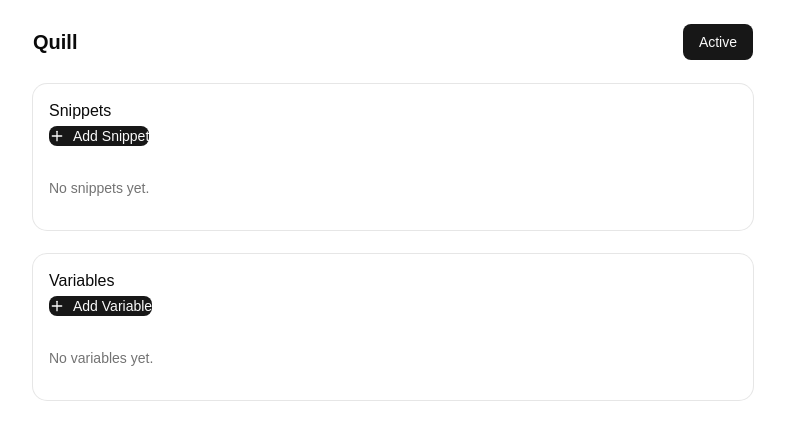
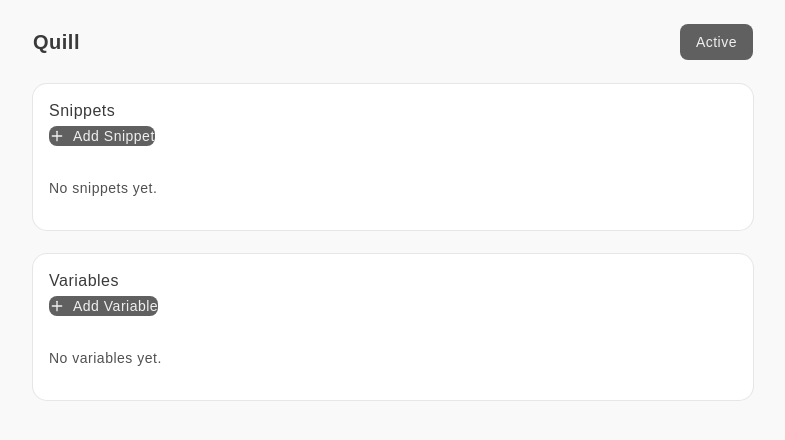
Before and after one commit to Elixir-Piloting/quill, a React (Vite) app: page / in a window 1280 px wide. Shown: the top 440 px of the page, without its empty margins (247-1032 px from the left). Built offline with nearby package versions, Linux system fonts and the light colour scheme; the HTML template or start-up script is replaced by a standard one.

Commit message:
apply custom theme (Architects Daughter, offset shadows, tracking)

```diff
--- a/src/index.css
+++ b/src/index.css
@@ -1,130 +1,184 @@
 @import "tailwindcss";
 @import "tw-animate-css";
 @import "shadcn/tailwind.css";
-@import "@fontsource-variable/geist";
 
 @custom-variant dark (&:is(.dark *));
 
-@theme inline {
-    --font-heading: var(--font-sans);
-    --font-sans: 'Geist Variable', sans-serif;
-    --color-sidebar-ring: var(--sidebar-ring);
-    --color-sidebar-border: var(--sidebar-border);
-    --color-sidebar-accent-foreground: var(--sidebar-accent-foreground);
-    --color-sidebar-accent: var(--sidebar-accent);
-    --color-sidebar-primary-foreground: var(--sidebar-primary-foreground);
-    --color-sidebar-primary: var(--sidebar-primary);
-    --color-sidebar-foreground: var(--sidebar-foreground);
-    --color-sidebar: var(--sidebar);
-    --color-chart-5: var(--chart-5);
-    --color-chart-4: var(--chart-4);
-    --color-chart-3: var(--chart-3);
-    --color-chart-2: var(--chart-2);
-    --color-chart-1: var(--chart-1);
-    --color-ring: var(--ring);
-    --color-input: var(--input);
-    --color-border: var(--border);
-    --color-destructive: var(--destructive);
-    --color-accent-foreground: var(--accent-foreground);
-    --color-accent: var(--accent);
-    --color-muted-foreground: var(--muted-foreground);
-    --color-muted: var(--muted);
-    --color-secondary-foreground: var(--secondary-foreground);
-    --color-secondary: var(--secondary);
-    --color-primary-foreground: var(--primary-foreground);
-    --color-primary: var(--primary);
-    --color-popover-foreground: var(--popover-foreground);
-    --color-popover: var(--popover);
-    --color-card-foreground: var(--card-foreground);
-    --color-card: var(--card);
-    --color-foreground: var(--foreground);
-    --color-background: var(--background);
-    --radius-sm: calc(var(--radius) * 0.6);
-    --radius-md: calc(var(--radius) * 0.8);
-    --radius-lg: var(--radius);
-    --radius-xl: calc(var(--radius) * 1.4);
-    --radius-2xl: calc(var(--radius) * 1.8);
-    --radius-3xl: calc(var(--radius) * 2.2);
-    --radius-4xl: calc(var(--radius) * 2.6);
-}
-
 :root {
-    --background: oklch(1 0 0);
-    --foreground: oklch(0.145 0 0);
-    --card: oklch(1 0 0);
-    --card-foreground: oklch(0.145 0 0);
-    --popover: oklch(1 0 0);
-    --popover-foreground: oklch(0.145 0 0);
-    --primary: oklch(0.205 0 0);
-    --primary-foreground: oklch(0.985 0 0);
-    --secondary: oklch(0.97 0 0);
-    --secondary-foreground: oklch(0.205 0 0);
-    --muted: oklch(0.97 0 0);
-    --muted-foreground: oklch(0.556 0 0);
-    --accent: oklch(0.97 0 0);
-    --accent-foreground: oklch(0.205 0 0);
-    --destructive: oklch(0.577 0.245 27.325);
-    --border: oklch(0.922 0 0);
-    --input: oklch(0.922 0 0);
-    --ring: oklch(0.708 0 0);
-    --chart-1: oklch(0.87 0 0);
-    --chart-2: oklch(0.556 0 0);
-    --chart-3: oklch(0.439 0 0);
-    --chart-4: oklch(0.371 0 0);
-    --chart-5: oklch(0.269 0 0);
-    --radius: 0.625rem;
-    --sidebar: oklch(0.985 0 0);
-    --sidebar-foreground: oklch(0.145 0 0);
-    --sidebar-primary: oklch(0.205 0 0);
-    --sidebar-primary-foreground: oklch(0.985 0 0);
-    --sidebar-accent: oklch(0.97 0 0);
-    --sidebar-accent-foreground: oklch(0.205 0 0);
-    --sidebar-border: oklch(0.922 0 0);
-    --sidebar-ring: oklch(0.708 0 0);
+  --background: oklch(0.9821 0 0);
+  --foreground: oklch(0.3485 0 0);
+  --card: oklch(1.0000 0 0);
+  --card-foreground: oklch(0.3485 0 0);
+  --popover: oklch(1.0000 0 0);
+  --popover-foreground: oklch(0.3485 0 0);
+  --primary: oklch(0.4891 0 0);
+  --primary-foreground: oklch(0.9551 0 0);
+  --secondary: oklch(0.9006 0 0);
+  --secondary-foreground: oklch(0.3485 0 0);
+  --muted: oklch(0.9158 0 0);
+  --muted-foreground: oklch(0.4313 0 0);
+  --accent: oklch(0.9354 0.0456 94.8549);
+  --accent-foreground: oklch(0.4015 0.0436 37.9587);
+  --destructive: oklch(0.6627 0.0978 20.0041);
+  --destructive-foreground: oklch(1.0000 0 0);
+  --border: oklch(0.5538 0.0025 17.2320);
+  --input: oklch(1.0000 0 0);
+  --ring: oklch(0.7058 0 0);
+  --chart-1: oklch(0.3211 0 0);
+  --chart-2: oklch(0.4495 0 0);
+  --chart-3: oklch(0.5693 0 0);
+  --chart-4: oklch(0.6830 0 0);
+  --chart-5: oklch(0.7921 0 0);
+  --sidebar: oklch(0.9551 0 0);
+  --sidebar-foreground: oklch(0.3485 0 0);
+  --sidebar-primary: oklch(0.4891 0 0);
+  --sidebar-primary-foreground: oklch(0.9551 0 0);
+  --sidebar-accent: oklch(0.9354 0.0456 94.8549);
+  --sidebar-accent-foreground: oklch(0.4015 0.0436 37.9587);
+  --sidebar-border: oklch(0.8078 0 0);
+  --sidebar-ring: oklch(0.7058 0 0);
+  --font-sans: Architects Daughter, sans-serif;
+  --font-serif: "Times New Roman", Times, serif;
+  --font-mono: "Courier New", Courier, monospace;
+  --radius: 0.625rem;
+  --shadow-x: 1px;
+  --shadow-y: 4px;
+  --shadow-blur: 5px;
+  --shadow-spread: 0px;
+  --shadow-opacity: 0.03;
+  --shadow-color: #000000;
+  --shadow-2xs: 1px 4px 5px 0px hsl(0 0% 0% / 0.01);
+  --shadow-xs: 1px 4px 5px 0px hsl(0 0% 0% / 0.01);
+  --shadow-sm: 1px 4px 5px 0px hsl(0 0% 0% / 0.03), 1px 1px 2px -1px hsl(0 0% 0% / 0.03);
+  --shadow: 1px 4px 5px 0px hsl(0 0% 0% / 0.03), 1px 1px 2px -1px hsl(0 0% 0% / 0.03);
+  --shadow-md: 1px 4px 5px 0px hsl(0 0% 0% / 0.03), 1px 2px 4px -1px hsl(0 0% 0% / 0.03);
+  --shadow-lg: 1px 4px 5px 0px hsl(0 0% 0% / 0.03), 1px 4px 6px -1px hsl(0 0% 0% / 0.03);
+  --shadow-xl: 1px 4px 5px 0px hsl(0 0% 0% / 0.03), 1px 8px 10px -1px hsl(0 0% 0% / 0.03);
+  --shadow-2xl: 1px 4px 5px 0px hsl(0 0% 0% / 0.07);
+  --tracking-normal: 0.5px;
+  --spacing: 0.25rem;
 }
 
 .dark {
-    --background: oklch(0.145 0 0);
-    --foreground: oklch(0.985 0 0);
-    --card: oklch(0.205 0 0);
-    --card-foreground: oklch(0.985 0 0);
-    --popover: oklch(0.205 0 0);
-    --popover-foreground: oklch(0.985 0 0);
-    --primary: oklch(0.922 0 0);
-    --primary-foreground: oklch(0.205 0 0);
-    --secondary: oklch(0.269 0 0);
-    --secondary-foreground: oklch(0.985 0 0);
-    --muted: oklch(0.269 0 0);
-    --muted-foreground: oklch(0.708 0 0);
-    --accent: oklch(0.269 0 0);
-    --accent-foreground: oklch(0.985 0 0);
-    --destructive: oklch(0.704 0.191 22.216);
-    --border: oklch(1 0 0 / 10%);
-    --input: oklch(1 0 0 / 15%);
-    --ring: oklch(0.556 0 0);
-    --chart-1: oklch(0.87 0 0);
-    --chart-2: oklch(0.556 0 0);
-    --chart-3: oklch(0.439 0 0);
-    --chart-4: oklch(0.371 0 0);
-    --chart-5: oklch(0.269 0 0);
-    --sidebar: oklch(0.205 0 0);
-    --sidebar-foreground: oklch(0.985 0 0);
-    --sidebar-primary: oklch(0.488 0.243 264.376);
-    --sidebar-primary-foreground: oklch(0.985 0 0);
-    --sidebar-accent: oklch(0.269 0 0);
-    --sidebar-accent-foreground: oklch(0.985 0 0);
-    --sidebar-border: oklch(1 0 0 / 10%);
-    --sidebar-ring: oklch(0.556 0 0);
+  --background: oklch(0.2891 0 0);
+  --foreground: oklch(0.8945 0 0);
+  --card: oklch(0.3211 0 0);
+  --card-foreground: oklch(0.8945 0 0);
+  --popover: oklch(0.3211 0 0);
+  --popover-foreground: oklch(0.8945 0 0);
+  --primary: oklch(0.7572 0 0);
+  --primary-foreground: oklch(0.2891 0 0);
+  --secondary: oklch(0.4676 0 0);
+  --secondary-foreground: oklch(0.8078 0 0);
+  --muted: oklch(0.3904 0 0);
+  --muted-foreground: oklch(0.7058 0 0);
+  --accent: oklch(0.9067 0 0);
+  --accent-foreground: oklch(0.3211 0 0);
+  --destructive: oklch(0.7915 0.0491 18.2410);
+  --destructive-foreground: oklch(0.2891 0 0);
+  --border: oklch(0.4276 0 0);
+  --input: oklch(0.3211 0 0);
+  --ring: oklch(0.8078 0 0);
+  --chart-1: oklch(0.9521 0 0);
+  --chart-2: oklch(0.8576 0 0);
+  --chart-3: oklch(0.7572 0 0);
+  --chart-4: oklch(0.6534 0 0);
+  --chart-5: oklch(0.5452 0 0);
+  --sidebar: oklch(0.2478 0 0);
+  --sidebar-foreground: oklch(0.8945 0 0);
+  --sidebar-primary: oklch(0.7572 0 0);
+  --sidebar-primary-foreground: oklch(0.2478 0 0);
+  --sidebar-accent: oklch(0.9067 0 0);
+  --sidebar-accent-foreground: oklch(0.3211 0 0);
+  --sidebar-border: oklch(0.4276 0 0);
+  --sidebar-ring: oklch(0.8078 0 0);
+  --font-sans: Architects Daughter, sans-serif;
+  --font-serif: Georgia, serif;
+  --font-mono: "Fira Code", "Courier New", monospace;
+  --radius: 0.625rem;
+  --shadow-x: 1px;
+  --shadow-y: 4px;
+  --shadow-blur: 5px;
+  --shadow-spread: 0px;
+  --shadow-opacity: 0.03;
+  --shadow-color: #000000;
+  --shadow-2xs: 1px 4px 5px 0px hsl(0 0% 0% / 0.01);
+  --shadow-xs: 1px 4px 5px 0px hsl(0 0% 0% / 0.01);
+  --shadow-sm: 1px 4px 5px 0px hsl(0 0% 0% / 0.03), 1px 1px 2px -1px hsl(0 0% 0% / 0.03);
+  --shadow: 1px 4px 5px 0px hsl(0 0% 0% / 0.03), 1px 1px 2px -1px hsl(0 0% 0% / 0.03);
+  --shadow-md: 1px 4px 5px 0px hsl(0 0% 0% / 0.03), 1px 2px 4px -1px hsl(0 0% 0% / 0.03);
+  --shadow-lg: 1px 4px 5px 0px hsl(0 0% 0% / 0.03), 1px 4px 6px -1px hsl(0 0% 0% / 0.03);
+  --shadow-xl: 1px 4px 5px 0px hsl(0 0% 0% / 0.03), 1px 8px 10px -1px hsl(0 0% 0% / 0.03);
+  --shadow-2xl: 1px 4px 5px 0px hsl(0 0% 0% / 0.07);
+}
+
+@theme inline {
+  --color-background: var(--background);
+  --color-foreground: var(--foreground);
+  --color-card: var(--card);
+  --color-card-foreground: var(--card-foreground);
+  --color-popover: var(--popover);
+  --color-popover-foreground: var(--popover-foreground);
+  --color-primary: var(--primary);
+  --color-primary-foreground: var(--primary-foreground);
+  --color-secondary: var(--secondary);
+  --color-secondary-foreground: var(--secondary-foreground);
+  --color-muted: var(--muted);
+  --color-muted-foreground: var(--muted-foreground);
+  --color-accent: var(--accent);
+  --color-accent-foreground: var(--accent-foreground);
+  --color-destructive: var(--destructive);
+  --color-destructive-foreground: var(--destructive-foreground);
+  --color-border: var(--border);
+  --color-input: var(--input);
+  --color-ring: var(--ring);
+  --color-chart-1: var(--chart-1);
+  --color-chart-2: var(--chart-2);
+  --color-chart-3: var(--chart-3);
+  --color-chart-4: var(--chart-4);
+  --color-chart-5: var(--chart-5);
+  --color-sidebar: var(--sidebar);
+  --color-sidebar-foreground: var(--sidebar-foreground);
+  --color-sidebar-primary: var(--sidebar-primary);
+  --color-sidebar-primary-foreground: var(--sidebar-primary-foreground);
+  --color-sidebar-accent: var(--sidebar-accent);
+  --color-sidebar-accent-foreground: var(--sidebar-accent-foreground);
+  --color-sidebar-border: var(--sidebar-border);
+  --color-sidebar-ring: var(--sidebar-ring);
+
+  --font-sans: var(--font-sans);
+  --font-mono: var(--font-mono);
+  --font-serif: var(--font-serif);
+  --font-heading: var(--font-sans);
+
+  --radius-sm: calc(var(--radius) - 4px);
+  --radius-md: calc(var(--radius) - 2px);
+  --radius-lg: var(--radius);
+  --radius-xl: calc(var(--radius) + 4px);
+
+  --shadow-2xs: var(--shadow-2xs);
+  --shadow-xs: var(--shadow-xs);
+  --shadow-sm: var(--shadow-sm);
+  --shadow: var(--shadow);
+  --shadow-md: var(--shadow-md);
+  --shadow-lg: var(--shadow-lg);
+  --shadow-xl: var(--shadow-xl);
+  --shadow-2xl: var(--shadow-2xl);
+
+  --tracking-tighter: calc(var(--tracking-normal) - 0.05em);
+  --tracking-tight: calc(var(--tracking-normal) - 0.025em);
+  --tracking-normal: var(--tracking-normal);
+  --tracking-wide: calc(var(--tracking-normal) + 0.025em);
+  --tracking-wider: calc(var(--tracking-normal) + 0.05em);
+  --tracking-widest: calc(var(--tracking-normal) + 0.1em);
 }
 
 @layer base {
   * {
     @apply border-border outline-ring/50;
-    }
+  }
   body {
     @apply bg-background text-foreground;
-    }
-  html {
-    @apply font-sans;
-    }
+    letter-spacing: var(--tracking-normal);
+  }
 }
```
